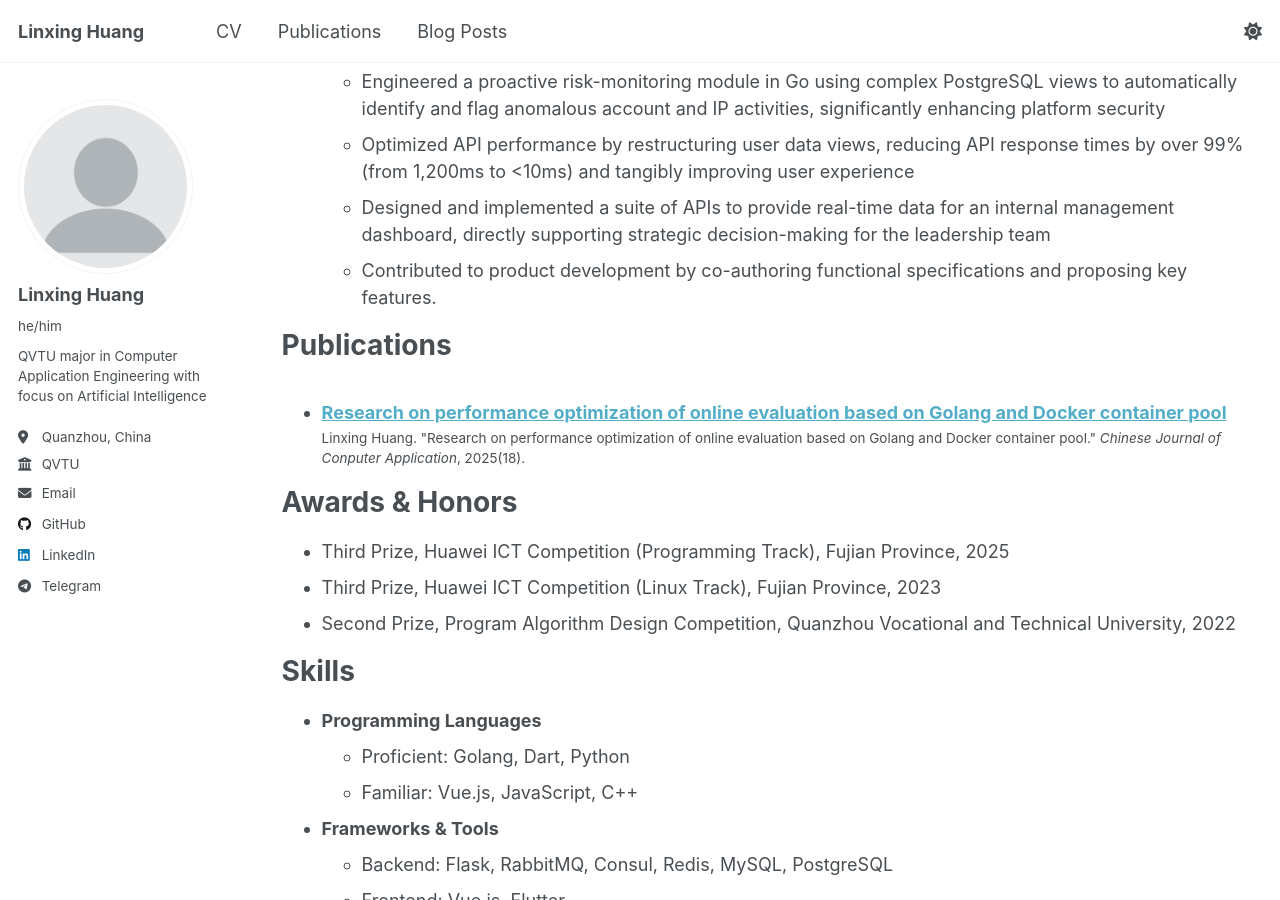
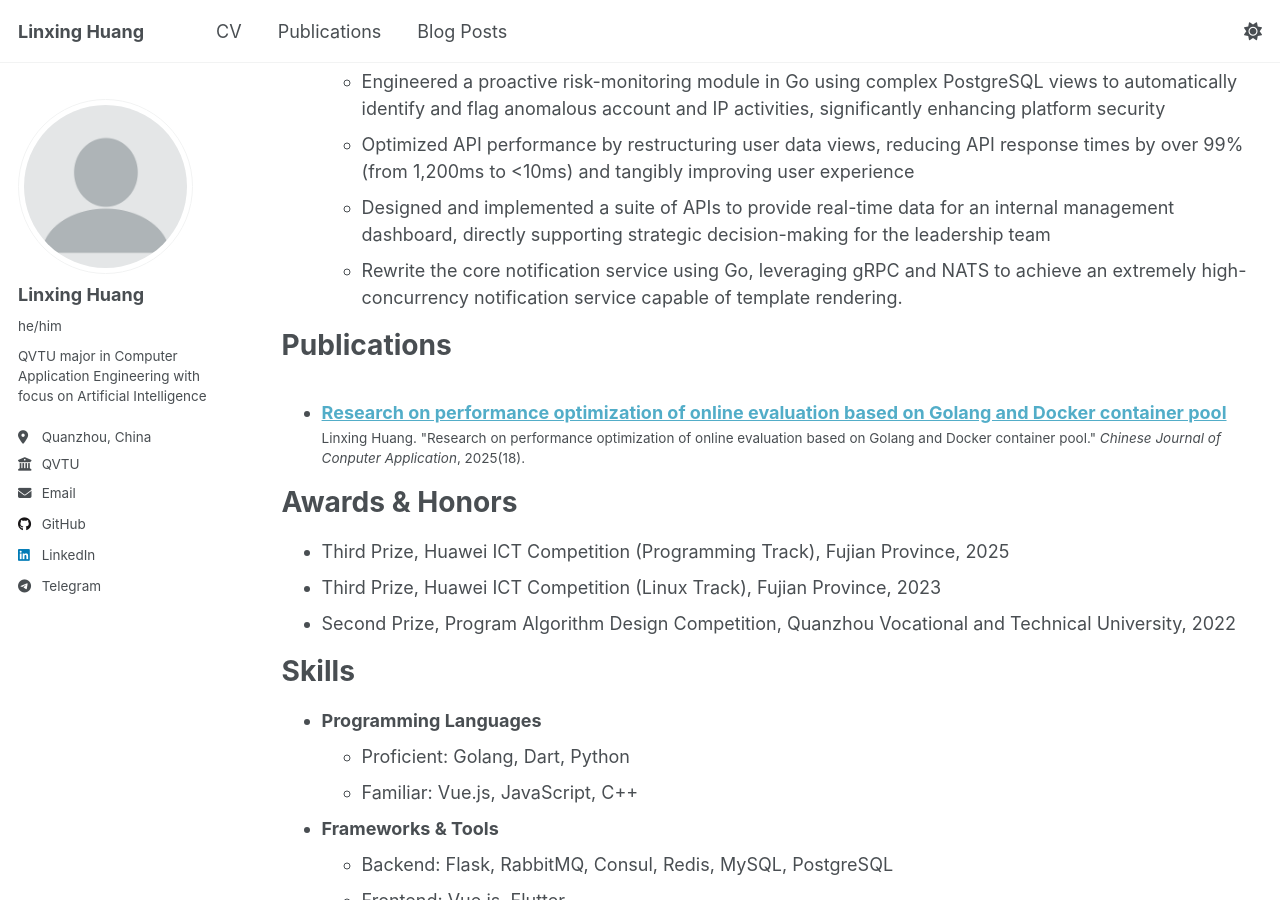
Before and after one commit to LanceHuang245/LanceHuang245.github.io, a Jekyll site: the page built from _pages/cv.md, in a window 1280 px wide and 900 px high, scrolled down 981 px. Built offline with Jekyll 4.4.1, drawn with Linux system fonts in a browser that asks for light colours; a script that is not in the unit is left out.

Commit message:
docs: cv update

```diff
--- a/_pages/cv.md
+++ b/_pages/cv.md
@@ -47,7 +47,7 @@ Internships
     to <10ms) and tangibly improving user experience
     * Designed and implemented a suite of APIs to provide real-time data for an internal management dashboard, directly
     supporting strategic decision-making for the leadership team
-    * Contributed to product development by co-authoring functional specifications and proposing key features.
+    * Rewrite the core notification service using Go, leveraging gRPC and NATS to achieve an extremely high-concurrency notification service capable of template rendering.
 
 Publications
 ======
```
